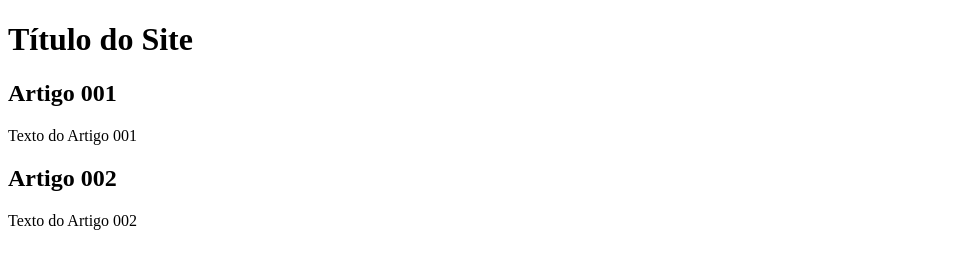
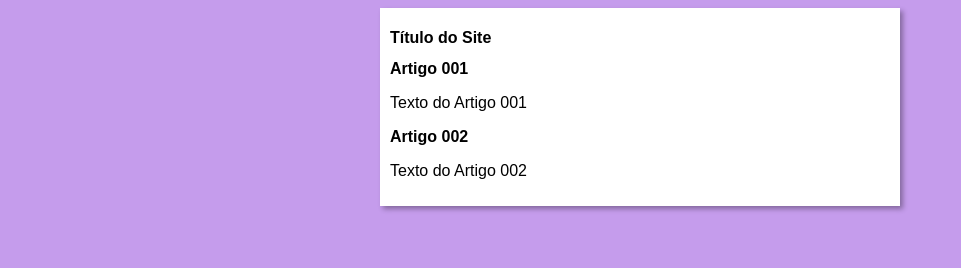
Before and after one commit to bragabriel/Treinando-Branches, a plain HTML site: page index.html in a window 1280 px wide. Shown: the whole page, without its empty margins (0-961 px from the left). Drawn offline with Linux system fonts and the light colour scheme.

Commit message:
Iniciei o design

```diff
--- /dev/null
+++ b/estilos/style.css
@@ -0,0 +1,16 @@
+*{
+    font-family: Arial, Helvetica, sans-serif;
+    font-size: 16px;
+}
+
+body{
+    background-color: rgb(197, 156, 236);
+}
+
+main{
+    background-color: #ffffff;
+    width: 500px;
+    margin: auto;
+    padding: 10px;
+    box-shadow: 3px 3px 5px rgba(0, 0, 0, 0.329);
+}
--- a/index.html
+++ b/index.html
@@ -5,6 +5,7 @@
     <meta http-equiv="X-UA-Compatible" content="IE=edge">
     <meta name="viewport" content="width=device-width, initial-scale=1.0">
     <title>Tittle</title>
+    <link rel="stylesheet" href="estilos/style.css">
 </head>
 <body>
     <main>
```
